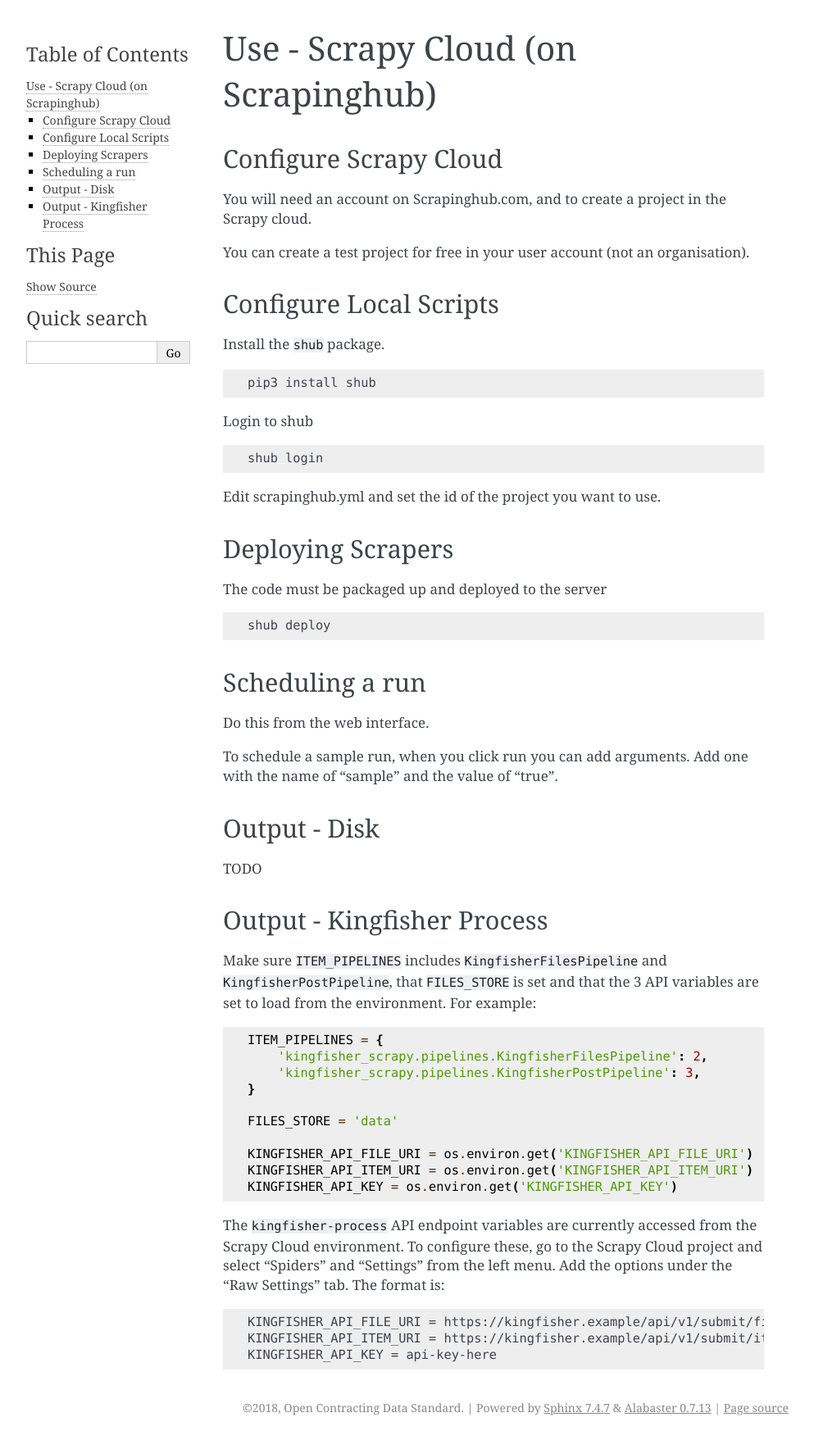
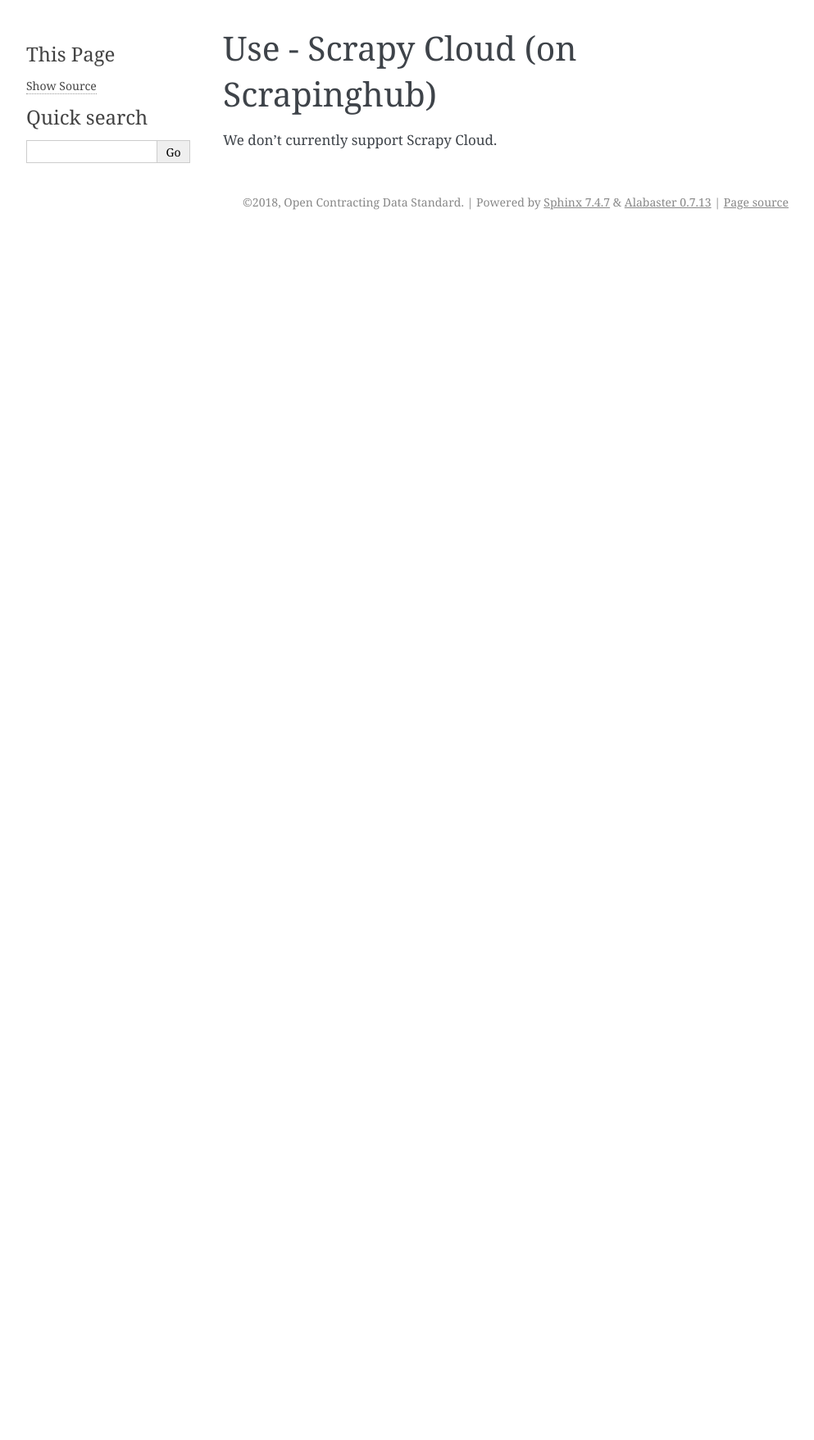
Before and after one commit to open-contracting/kingfisher-collect, a Sphinx documentation site: the page built from docs/use-scrapycloud.rst, in a window 1280 px wide. Shown: the whole page at 82% size, without its empty margins (148-1141 px from the left). Built offline with Sphinx 7.4.7, drawn with Linux system fonts in a browser that asks for light colours; after the commit the page ends 900 px from its top, so only the background shows below that.

Commit message:
Remove Scrapy Cloud Support
Closes https://github.com/open-contracting/kingfisher-scrape/issues/33
Closes https://github.com/open-contracting/kingfisher-scrape/issues/32

```diff
--- a/docs/use-scrapycloud.rst
+++ b/docs/use-scrapycloud.rst
@@ -1,80 +1,4 @@
 Use - Scrapy Cloud (on Scrapinghub)
 ===================================
 
-Configure Scrapy Cloud
-------------------------
-
-You will need an account on Scrapinghub.com, and to create a project in the Scrapy cloud.
-
-You can create a test project for free in your user account (not an organisation).
-
-
-Configure Local Scripts
------------------------
-
-Install the ``shub`` package.
-
-.. code-block:: bash
-
-  pip3 install shub
-
-Login to shub
-
-.. code-block:: bash
-
-  shub login
-
-Edit scrapinghub.yml and set the id of the project you want to use.
-
-
-Deploying Scrapers
-------------------
-
-The code must be packaged up and deployed to the server
-
-.. code-block:: bash
-
-    shub deploy
-
-
-Scheduling a run
-----------------
-
-Do this from the web interface.
-
-To schedule a sample run, when you click run you can add arguments. Add one with the name of "sample" and the value of "true".
-
-Output - Disk
--------------
-
-TODO
-
-Output - Kingfisher Process
----------------------------
-
-Make sure ``ITEM_PIPELINES`` includes ``KingfisherFilesPipeline`` and ``KingfisherPostPipeline``,
-that ``FILES_STORE`` is set and that the 3 API variables are set to load from the environment. For example:
-
-.. code-block:: python
-
-    ITEM_PIPELINES = {
-        'kingfisher_scrapy.pipelines.KingfisherFilesPipeline': 2,
-        'kingfisher_scrapy.pipelines.KingfisherPostPipeline': 3,
-    }
-
-    FILES_STORE = 'data'
-
-    KINGFISHER_API_FILE_URI = os.environ.get('KINGFISHER_API_FILE_URI')
-    KINGFISHER_API_ITEM_URI = os.environ.get('KINGFISHER_API_ITEM_URI')
-    KINGFISHER_API_KEY = os.environ.get('KINGFISHER_API_KEY')
-
-
-The ``kingfisher-process`` API endpoint variables are currently accessed from the Scrapy Cloud environment.
-To configure these, go to the Scrapy Cloud project and select "Spiders" and "Settings" from the left menu.
-Add the options under the "Raw Settings" tab. The format is:
-
-.. code-block:: text
-
-    KINGFISHER_API_FILE_URI = https://kingfisher.example/api/v1/submit/file/
-    KINGFISHER_API_ITEM_URI = https://kingfisher.example/api/v1/submit/item/
-    KINGFISHER_API_KEY = api-key-here
+We don't currently support Scrapy Cloud.
--- a/requirements.txt
+++ b/requirements.txt
@@ -1,6 +1,3 @@
-google-cloud-storage==1.13.2
-google-api-python-client==1.7.7
-google-auth-httplib2==0.0.3
 httplib2==0.12.0
 scrapy >= 1.5.1
 requests >= 2.21.0
--- a/requirements_scrapycloud.txt
+++ /dev/null
@@ -1,4 +0,0 @@
-pyasn1==0.4.1
-google-cloud-storage==1.13.2
-google-api-python-client==1.7.7
-google-auth-httplib2==0.0.3
```
Also changed, not shown: scrapinghub.yml (deleted, +0 -7 lines), 2 other files.
